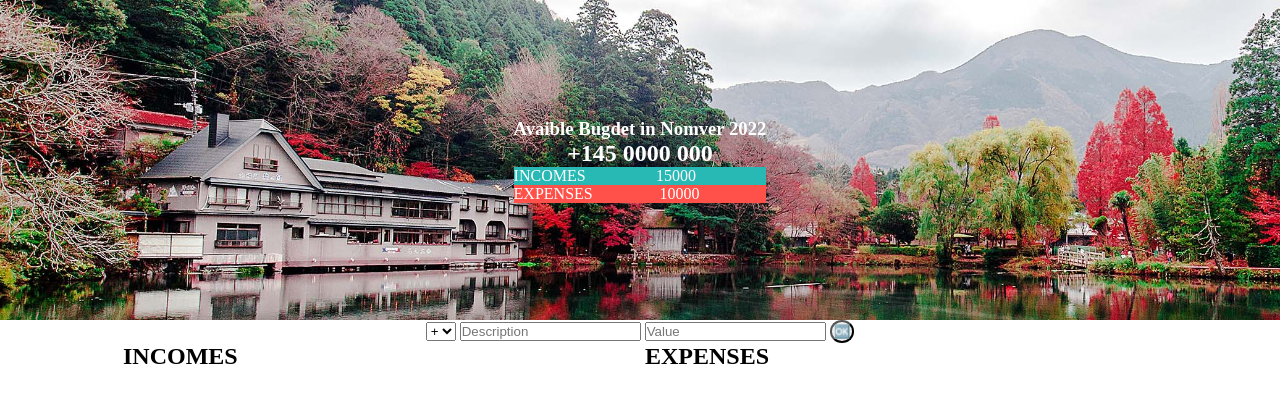
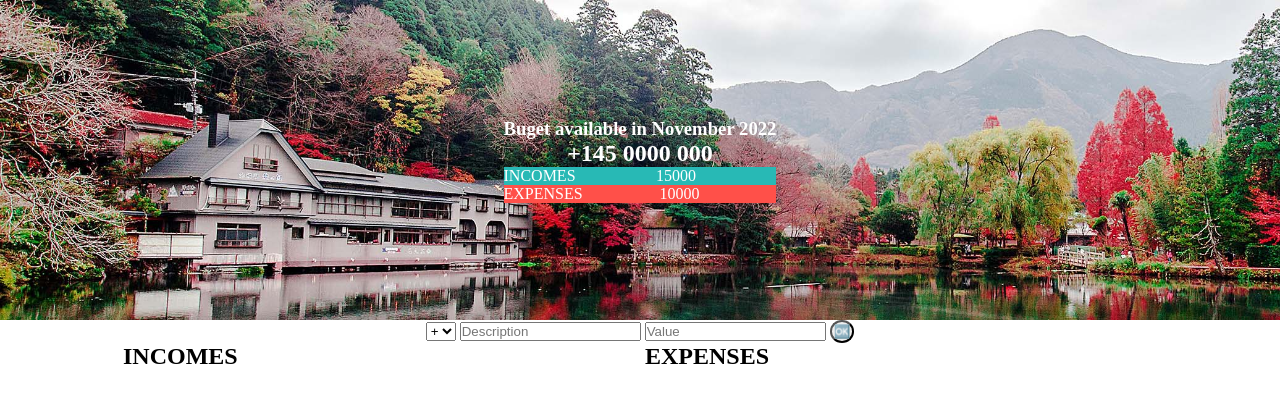
Before and after one commit to irumvabric/bugetAppDukoreTech, a plain HTML site: page index.html in a window 1280 px wide. Drawn offline with Linux system fonts and the light colour scheme.

Commit message:
update ui

```diff
--- a/App.js
+++ b/App.js
@@ -2,7 +2,21 @@ const btnSubmit = document.getElementById('btnSubmit')
 const type = document.getElementById('type')
 const description = document.getElementById('description')
 const amount = document.getElementById('amount')
-
+const MONTHNAME = [
+    "January",
+    "February",
+    "March",
+    "April",
+    "May",
+    "June",
+    "July",
+    "August",
+    "September",
+    "October",
+    "November",
+    "December",
+]
+headerBuget()
 let dataLists = []
 btnSubmit.addEventListener('click', function(e) {
     e.preventDefault();
@@ -14,6 +28,7 @@ btnSubmit.addEventListener('click', function(e) {
 
 function addElement() {
     const element = {
+        id: dataLists.length,
         type : type.value,
         description : description.value,
         amount : amount.value,
@@ -35,10 +50,15 @@ function resetInput() {
 
 }
 
+function headerBuget() {
+    const currentDate = new Date();
+    document.getElementById("headerBuget").innerHTML = "Buget available in "
+    + MONTHNAME[currentDate.getMonth()] +" "+ currentDate.getFullYear() + ""
+}
+
 function updateUI() {
     const incomes = dataLists.filter(e => e.type == "+")
     const expenses = dataLists.filter(e => e.type == "-")
-
     const totalIncomes = incomes.reduce((total, e) =>total + e.amount *1, 0)
     const totalExpenses = expenses.reduce((total, e) =>total + e.amount *1, 0)
 
@@ -60,8 +80,14 @@ function displayData(node_id, dataLists) {
         <div class="element_list">
                 <span>${dataLists[i].description}</span>
                  <span>${dataLists[i].amount}</span>
+                 <span onclick="removeElement(${dataLists[i].id})">X</span>
         </div>
         `
     }
     element_id.innerHTML = listElement
 }
+
+function removeElement(element_id) {
+    dataLists = dataLists.filter(l => l.id != element_id)
+    updateUI()
+}
--- a/index.html
+++ b/index.html
@@ -11,7 +11,7 @@
     <div>
         <header>
             <div>
-                <h3>Avaible Bugdet in Nomver 2022</h3>
+                <h3 id="headerBuget"></h3>
                 <h2 id="budgetTotal">+145 0000 000</h2>
                 <div class="header_incomes">
                     <span>INCOMES</span>
```
